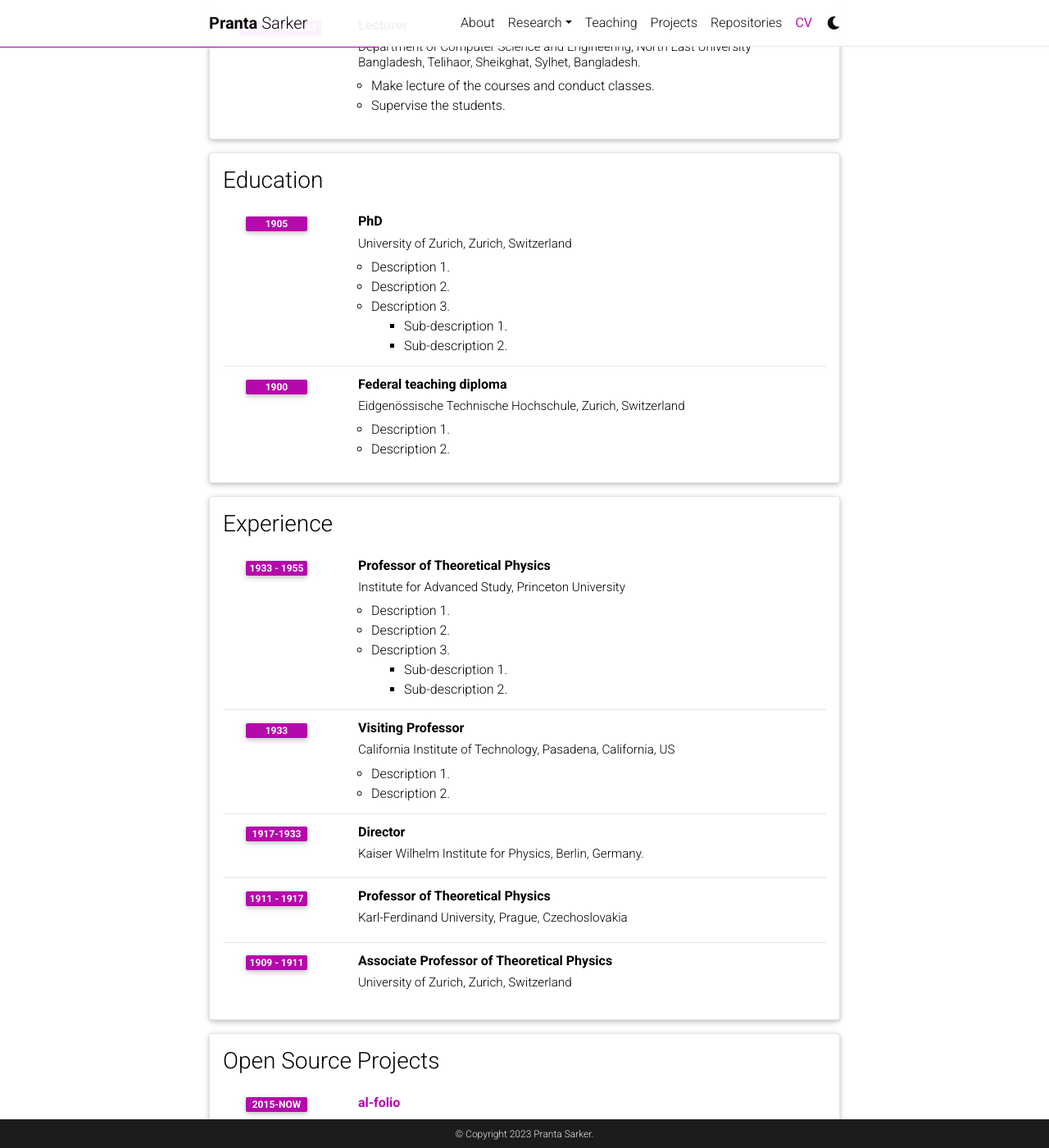
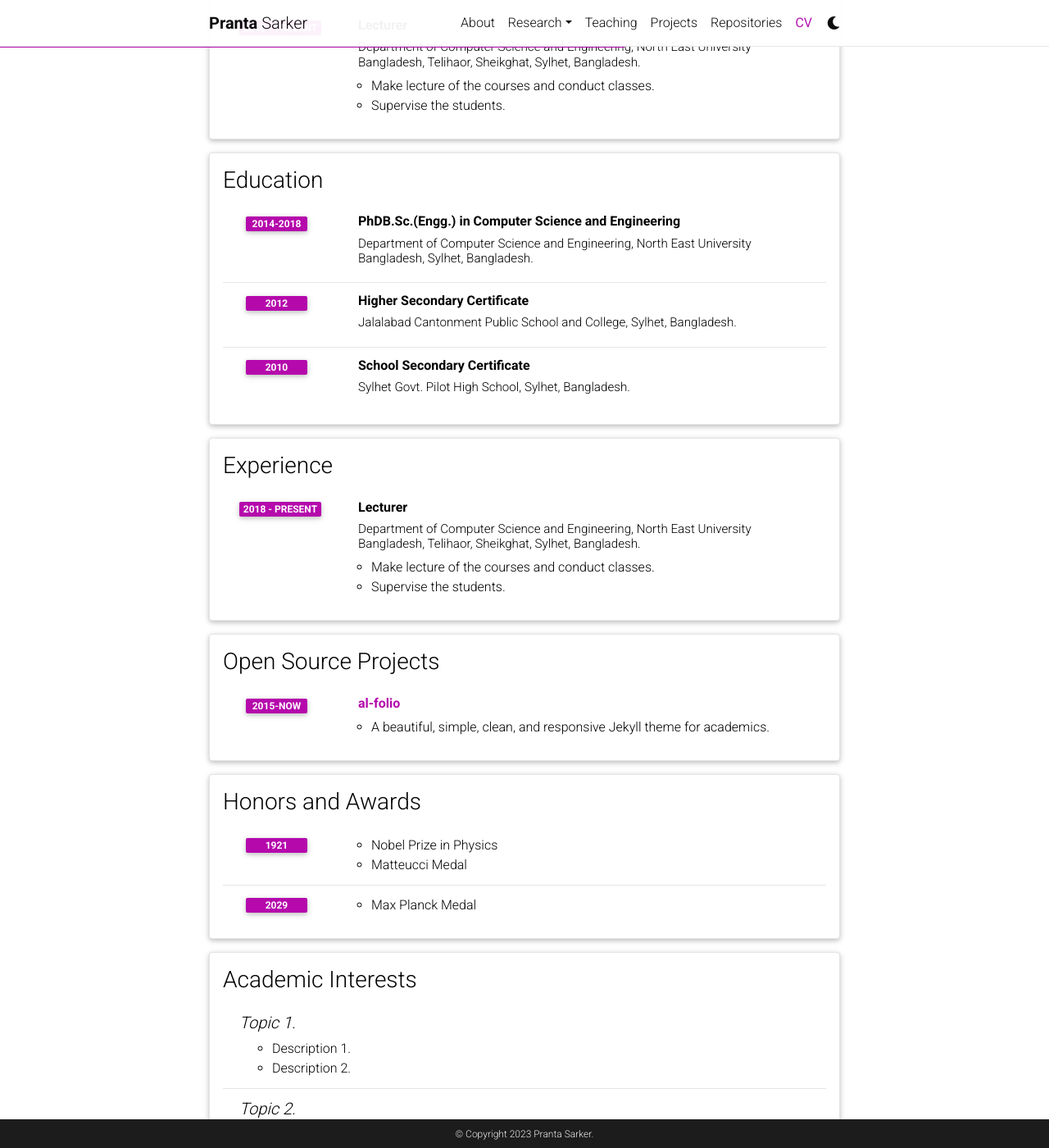
Before and after one commit to psarkerbd/psarkerbd.github.io, a Jekyll site: the page built from _pages/cv.md, in a window 1280 px wide and 1400 px high, scrolled down 446 px. Shown: the whole window at 82% size. Built offline with Jekyll 4.4.1, drawn with Linux system fonts in a browser that asks for light colours; comment, search, counter and statistics services are not loaded; a style sheet for code colours, icons or effects is not loaded.

Commit message:
Update cv.yml

```diff
--- a/_data/cv.yml
+++ b/_data/cv.yml
@@ -22,55 +22,25 @@
 - title: Education
   type: time_table
   contents:
-    - title: PhD
-      institution: University of Zurich, Zurich, Switzerland
-      year: 1905
-      description:
-        - Description 1.
-        - Description 2.
-        - title: Description 3.
-          contents:
-            - Sub-description 1.
-            - Sub-description 2.
-    - title: Federal teaching diploma
-      institution: Eidgenössische Technische Hochschule, Zurich, Switzerland
-      year: 1900
-      description:
-        - Description 1.
-        - Description 2.
+    - title: PhDB.Sc.(Engg.) in Computer Science and Engineering
+      institution:  Department of Computer Science and Engineering, North East University Bangladesh, Sylhet, Bangladesh.
+      year: 2014-2018
+    - title: Higher Secondary Certificate
+      institution: Jalalabad Cantonment Public School and College, Sylhet, Bangladesh.
+      year: 2012
+    - title: School Secondary Certificate
+      institution: Sylhet Govt. Pilot High School, Sylhet, Bangladesh.
+      year: 2010
 
 - title: Experience
   type: time_table
   contents:
-    - title: Professor of Theoretical Physics
-      institution: Institute for Advanced Study, Princeton University
-      year: 1933 - 1955
+    - title: Lecturer
+      institution: Department of Computer Science and Engineering, North East University Bangladesh, Telihaor, Sheikghat, Sylhet, Bangladesh.
+      year: 2018 - Present
       description:
-        - Description 1.
-        - Description 2.
-        - title: Description 3.
-          contents:
-            - Sub-description 1.
-            - Sub-description 2.
-    - title: Visiting Professor
-      institution: California Institute of Technology, Pasadena, California, US
-      year: 1933
-      description:
-        - Description 1.
-        - Description 2.
-
-    - title: Director
-      institution: Kaiser Wilhelm Institute for Physics, Berlin, Germany.
-      year: 1917-1933
-
-    - title: Professor of Theoretical Physics
-      institution: Karl-Ferdinand University, Prague, Czechoslovakia
-      year: 1911 - 1917
-      description:
-
-    - title: Associate Professor of Theoretical Physics
-      institution: University of Zurich, Zurich, Switzerland
-      year: 1909 - 1911
+        - Make lecture of the courses and conduct classes.
+        - Supervise the students.
 
 - title: Open Source Projects
   type: time_table
```
